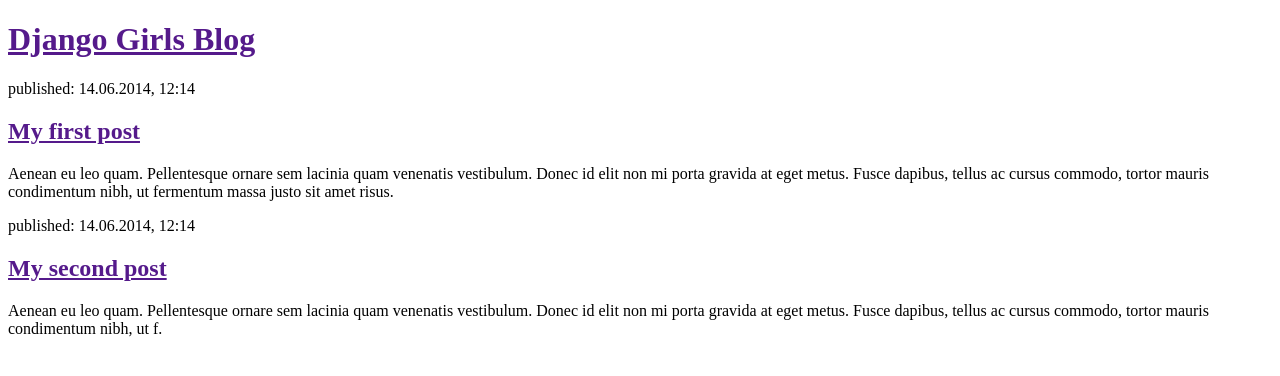
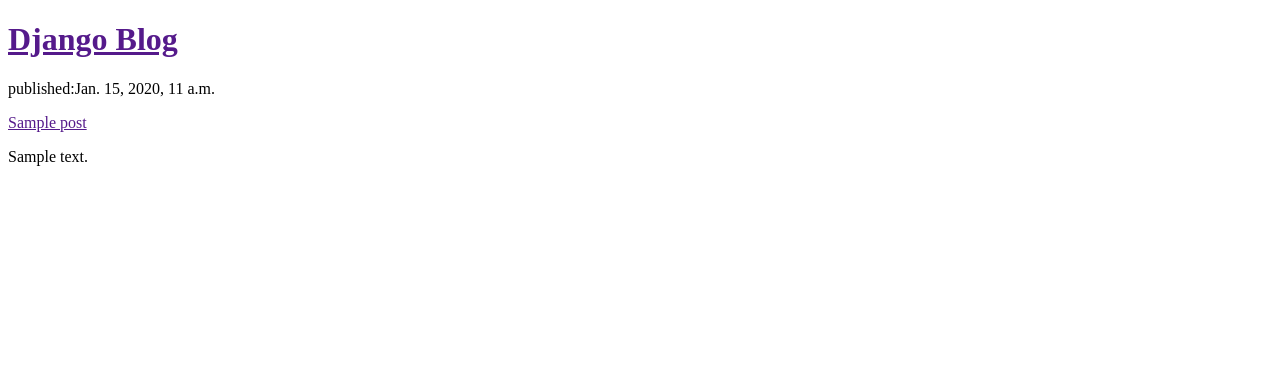
Before and after one commit to sharifghaderi/my-first-blog, a Django app: page / in a window 1280 px wide. Shown: the top 376 px of the page. Run offline with Django 3.2, Linux system fonts and the light colour scheme; tables that the repository leaves empty hold one stand-in row (values such as "Sample post").

Commit message:
Modified template file and inserted tags

```diff
--- a/blog/templates/blog/post_list.html
+++ b/blog/templates/blog/post_list.html
@@ -5,21 +5,19 @@
     <title></title>
 </head>
 <body>
+<h1><a href="">Django Blog</a></h1>
   <div>
-            <h1><a href="">Django Girls Blog</a></h1>
+    {% for post in posts %}
+        <div>
+        <p>published:{{ post.created_date }}</p>
+            <a href="">{{ post.title }}</a>
+        <p>{{ post.text|linebreaksbr }}</p>
+        </div>
+      {% endfor %}
+
         </div>
 
-        <div>
-            <p>published: 14.06.2014, 12:14</p>
-            <h2><a href="">My first post</a></h2>
-            <p>Aenean eu leo quam. Pellentesque ornare sem lacinia quam venenatis vestibulum. Donec id elit non mi porta gravida at eget metus. Fusce dapibus, tellus ac cursus commodo, tortor mauris condimentum nibh, ut fermentum massa justo sit amet risus.</p>
-        </div>
 
-        <div>
-            <p>published: 14.06.2014, 12:14</p>
-            <h2><a href="">My second post</a></h2>
-            <p>Aenean eu leo quam. Pellentesque ornare sem lacinia quam venenatis vestibulum. Donec id elit non mi porta gravida at eget metus. Fusce dapibus, tellus ac cursus commodo, tortor mauris condimentum nibh, ut f.</p>
-        </div>
 
 </body>
 </html>
--- a/blog/views.py
+++ b/blog/views.py
@@ -1,5 +1,9 @@
 from django.shortcuts import render
+from .models import Post
+from django.utils import timezone
+# Create your views here.
 
-# Create your views here.
+
 def post_list(request):
-    return render(request,'blog/post_list.html',{})
+    posts = Post.objects.all()
+    return render(request, 'blog/post_list.html', {'posts': posts})
```
